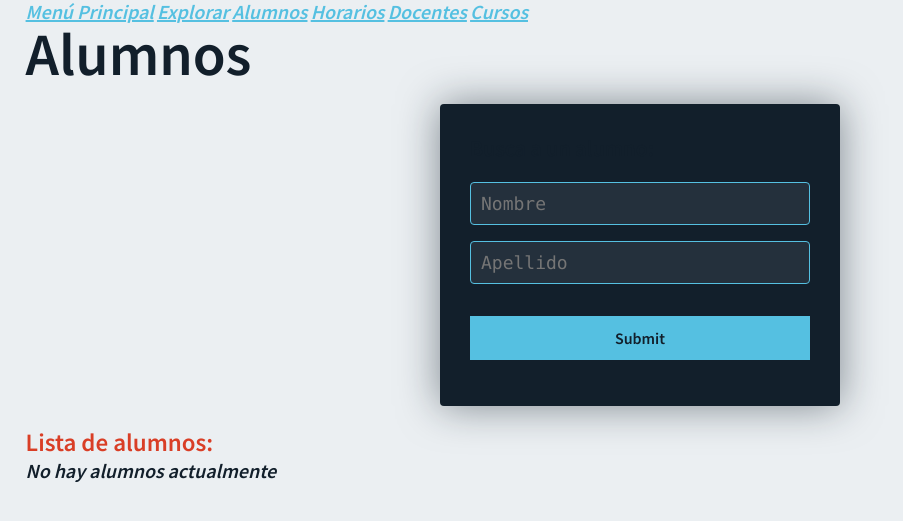
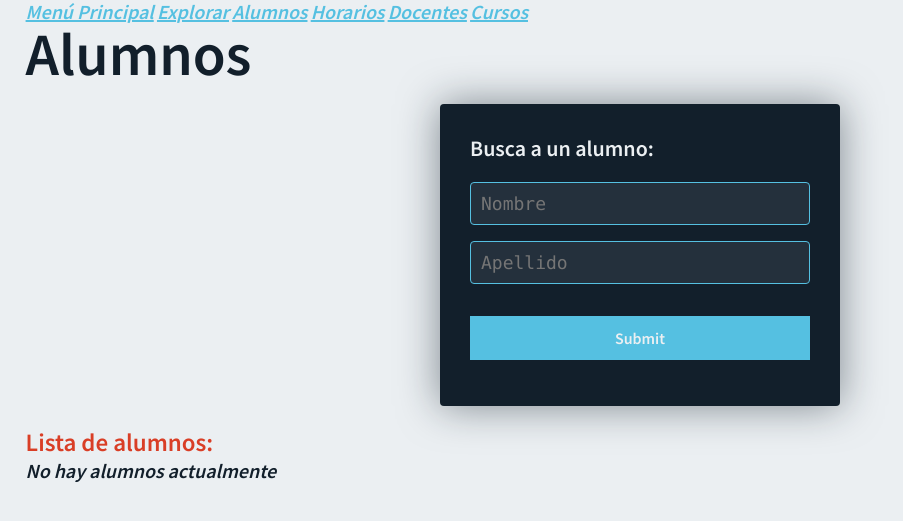
Before and after one commit to shadow-maker/Scheduler-UTEC, a Flask app: page /alumnos/list in a window 1280 px wide. Shown: the part 27-548 px from the top of the page, without its empty margins (0-903 px from the left). Run offline with Flask 2, Linux system fonts and the light colour scheme; data that the repository does not hold is empty; parts of the project's set-up code (start-up, migrations or seed data) failed here and were passed over.

Commit message:
Correccion de estilo de formularios

```diff
--- a/app/static/style/form.css
+++ b/app/static/style/form.css
@@ -17,20 +17,19 @@
 	margin-bottom: 20px;
 }
 
+.form-register * {
+	color: var(--light);
+}
+
 .controls {
 	width: 100%;
 	background: #24303c;
-	color: var(--white);
 	padding: 10px;
 	border-radius: 4px;
 	margin-bottom: 16px;
 	border: 1px solid var(--blue);
 	font-family: "Menlo";
 	font-size: 18px;
-}
-
-.controls {
-	color: var(--white);
 }
 
 .form-register p {
```
